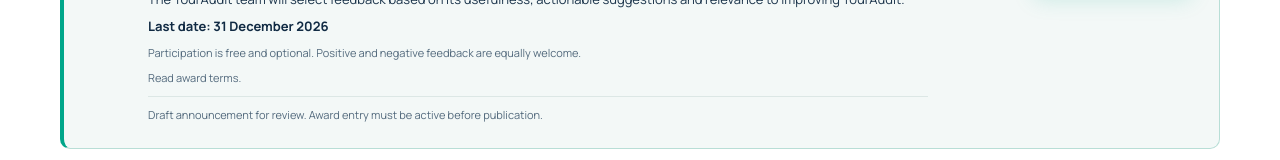
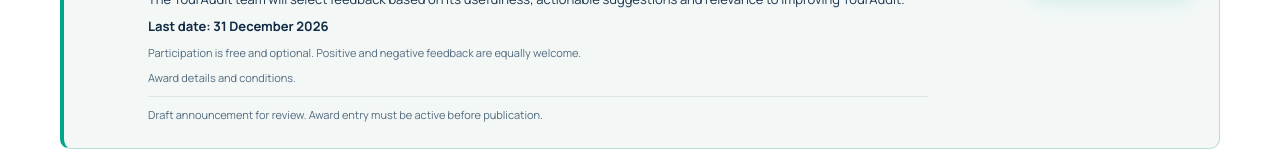
Before and after one commit to TripAudit/tripaudit-website, a Next.js app in the folder TripAudit-Vercel-Website/: page / in a window 1280 px wide. Shown: the part 314-474 px from the top of the page. Built offline with nearby package versions, Linux system fonts and the light colour scheme.

Commit message:
Link award banner to dedicated information page

```diff
--- a/TripAudit-Vercel-Website/app/components/VoucherAnnouncement.tsx
+++ b/TripAudit-Vercel-Website/app/components/VoucherAnnouncement.tsx
@@ -27,7 +27,7 @@ export default function VoucherAnnouncement() {
         <p>The TourAudit team will select feedback based on its usefulness, actionable suggestions and relevance to improving TourAudit.</p>
         <p className="voucher-date">Last date: <time dateTime="2026-12-31">31 December 2026</time></p>
         <p className="voucher-fineprint">Participation is free and optional. Positive and negative feedback are equally welcome.</p>
-        <p className="voucher-fineprint"><a href="/best-feedback-award-terms">Read award terms</a>.</p>
+        <p className="voucher-fineprint"><a href="/best-feedback-award">Award details and conditions</a>.</p>
         {process.env.VERCEL_ENV !== "production" && <p className="voucher-preview-note">Draft announcement for review. Award entry must be active before publication.</p>}
       </div>
       <a className="button voucher-cta" href="https://app.touraudit.com">Try TourAudit <span aria-hidden="true">→</span></a>
```
